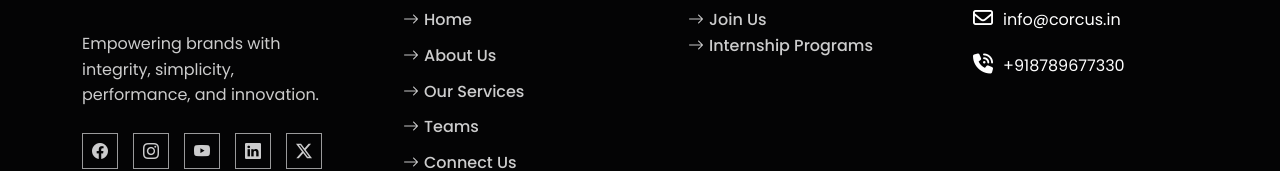
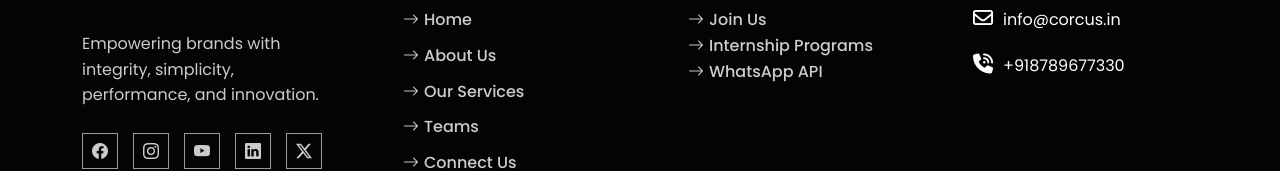
Before and after one commit to corcusstudio258/Corcus-LLP-master-final, a React (Vite) app: page / in a window 1280 px wide. Shown: the part 5692-5863 px from the top of the page. Built offline with nearby package versions, Linux system fonts and the light colour scheme; a web font is replaced by a local one.

Commit message:
footer me https://corcus.in/bot/ add karne ke liye

```diff
--- a/src/Components/Footer/Footer2.jsx
+++ b/src/Components/Footer/Footer2.jsx
@@ -125,6 +125,14 @@ const Footer2 = () => {
                       </Link>
                     </li>
                   </ul>
+                  <ul className="list-area">
+                    <li>
+                      <Link to="https://corcus.in/bot/">
+                        <i className="bi bi-arrow-right"></i>
+                       WhatsApp API
+                      </Link>
+                    </li>
+                  </ul>
                 </div>
               </div>
               <div
```
